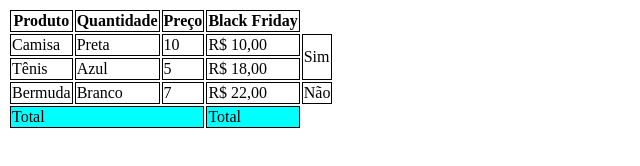
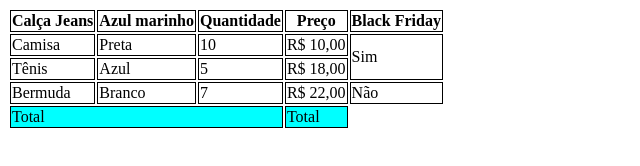
Before and after one commit to thiwylde/aula-tabela, a plain HTML site: page index.html in a window 1280 px wide. Shown: the whole page, without its empty margins (0-640 px from the left). Drawn offline with Linux system fonts and the light colour scheme.

Commit message:
Inserido calça jeans e a cor

```diff
--- a/index.html
+++ b/index.html
@@ -21,7 +21,8 @@
     <table>
         <thead>
             <tr>
-                <th>Produto</th>
+                <th>Calça Jeans</th>
+                <th>Azul marinho</th>
                 <th>Quantidade</th>
                 <th>Preço</th>
                 <th>Black Friday</th>
```
